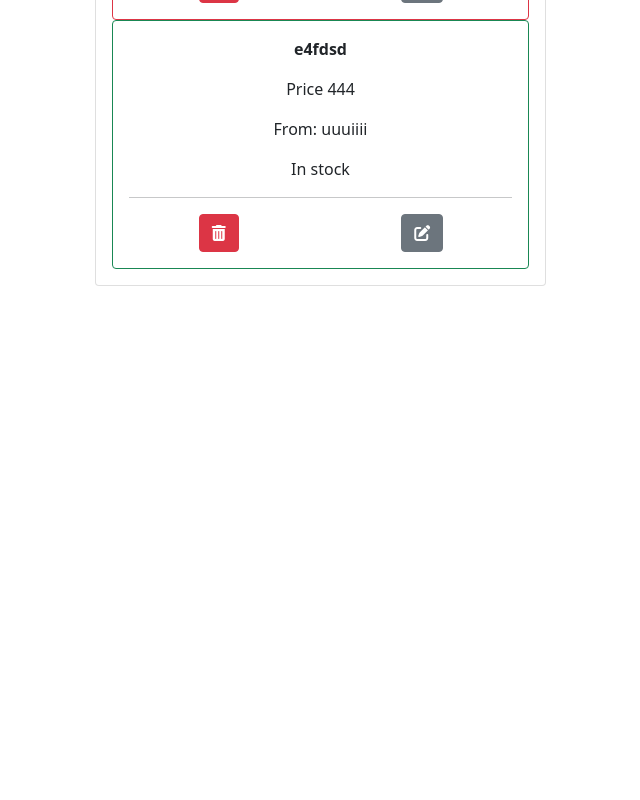
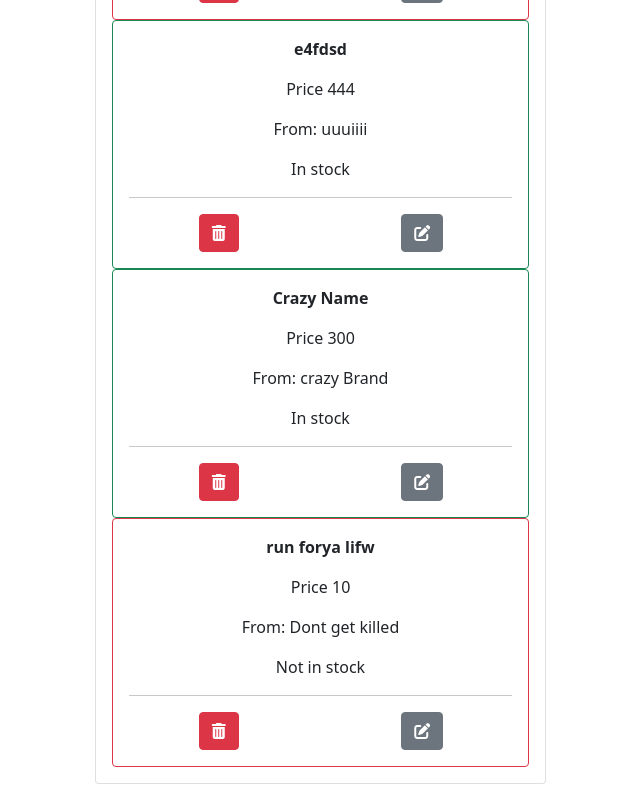
Before and after one commit to I8Superman/Vue_shop_app, a Vue app: page / in a window 1280 px wide. Shown: the part 608-1408 px from the top of the page, without its empty margins (573-1213 px from the left). Before the commit the page ends 910 px from the top, so only its background shows below. Built offline with nearby package versions, Linux system fonts and the light colour scheme; data requests are answered from the project's data file.

Commit message:
Done for now

```diff
--- a/db.json
+++ b/db.json
@@ -20,6 +20,20 @@
       "brand": "uuuiiii",
       "inventoryStatus": true,
       "id": 4
+    },
+    {
+      "name": "Crazy Name",
+      "price": "300",
+      "brand": "crazy Brand",
+      "inventoryStatus": true,
+      "id": 5
+    },
+    {
+      "name": "run forya lifw",
+      "price": "10",
+      "brand": "Dont get killed",
+      "inventoryStatus": false,
+      "id": 6
     }
   ]
 }
--- a/src/components/UpdateProduct.vue
+++ b/src/components/UpdateProduct.vue
@@ -43,7 +43,7 @@
 <script>
 export default {
   name: "UpdateProduct",
-  props: ["product"],
+  props: ["product"], // Name of the props corresponds to the (purple) v-bind directive of the elem in the parent component
   data() {
     return {
       modalShow: false,
--- a/src/main.js
+++ b/src/main.js
@@ -13,7 +13,8 @@ Vue.use(IconsPlugin)
 Vue.component("ValidationProvider", ValidationProvider);
 Vue.component("ValidationObserver", ValidationObserver);
 
-Vue.config.productionTip = false
+Vue.config.productionTip = false;
+
 
 new Vue({
   render: h => h(App),
```
